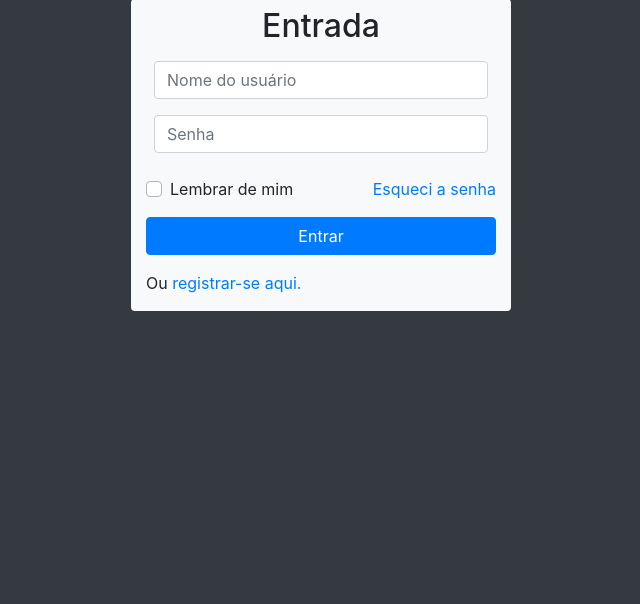
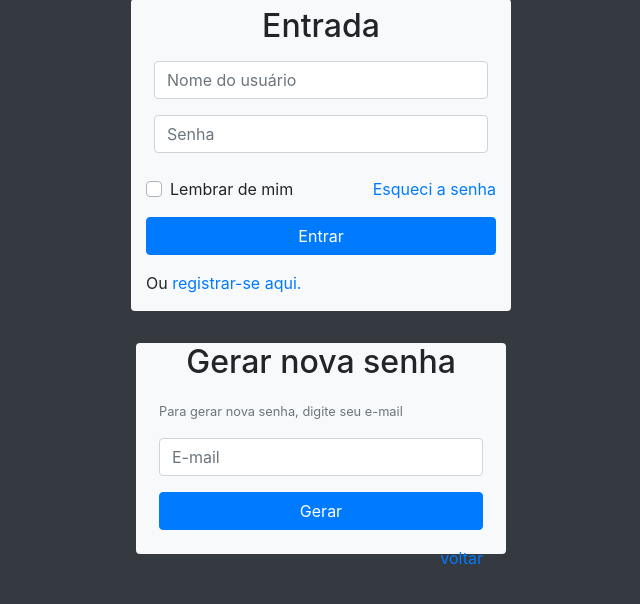
Before and after one commit to sitanoo/sistemaDeLogin, a PHP site: page / in a window 1280 px wide. Shown: the part 91-695 px from the top of the page, without its empty margins (319-959 px from the left). Run offline with PHP 8.4, Linux system fonts and the light colour scheme.

Commit message:
Formulário de recuperação de senha - close #4

```diff
--- a/index.php
+++ b/index.php
@@ -72,18 +72,42 @@
                       </p>
                   </div>
 
-
-
-
-
-
-
                 </form>
-
-
 
               </div>
           </section>
+
+          <br>
+
+          <!-- Formulário de Recuperação de Senha -->
+          <section classe="row">
+              <div class="col-lg-4 offset-lg-4 bg-light rounded" id="caixaSenha">
+                  <h2 class="text-center mt-2">
+                      Gerar nova senha
+                  </h2>
+                  <form action="#" method="post" role="form" class="p-2" id="formSenha">
+                      <div class="form-group">
+                          <small class="text-muted">
+                              Para gerar nova senha, digite seu e-mail
+                          </small>
+                      </div>
+                      <div class="form-group">
+                          <input type="email" name="emailGerarSenha" class="form-control" placeholder="E-mail" required="">
+                      </div>
+
+                      <div class="form-group">
+                          <input type="submit" name="btnGerar" id="btnGerar" value="Gerar" class="btn btn-primary btn-block">
+                      </div>
+                      <div class="form-group float-right">
+                          <a href="#" id="btnVoltar">
+                              voltar
+                          </a>
+                      </div>
+
+                  </form>
+              </div>
+          </section>
+
 
       </main>
 
```
